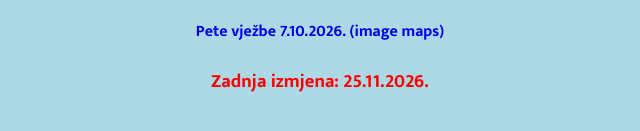
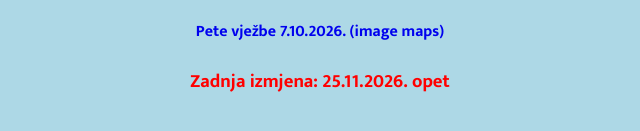
Before and after one commit to ivosalic63/sjiwp, a plain HTML site: page index.html in a window 1280 px wide. Shown: the part 271-402 px from the top of the page, 320-960 px from the left. Drawn offline with Linux system fonts and the light colour scheme; a web font is replaced by a local one.

Commit message:
još jedno dodavanje

```diff
--- a/index.html
+++ b/index.html
@@ -17,7 +17,7 @@
         <h4><a href="./vjezba_4.html">Četvrte vježbe 30.9.2026. (tablice)</a></h4>
         <h4><a href="./vjezba_5.html">Pete vježbe 7.10.2026. (image maps)</a></h4>
 
-        <h3>Zadnja izmjena: 25.11.2026.</h3>
+        <h3>Zadnja izmjena: 25.11.2026. opet</h3>
 
 
 </body>
```
